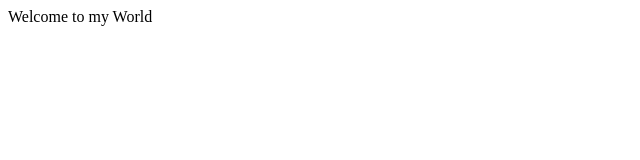
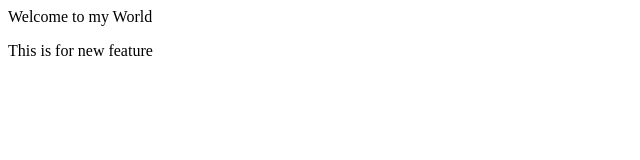
Before and after one commit to krpsoftech/LocalRepo, a plain HTML site: page index.html in a window 1280 px wide. Shown: the whole page, without its empty margins (0-640 px from the left). Drawn offline with Linux system fonts and the light colour scheme.

Commit message:
add new feature

```diff
--- a/index.html
+++ b/index.html
@@ -1 +1,2 @@
 <p>Welcome to my World</p>
+<p>This is for new feature</p>
```
